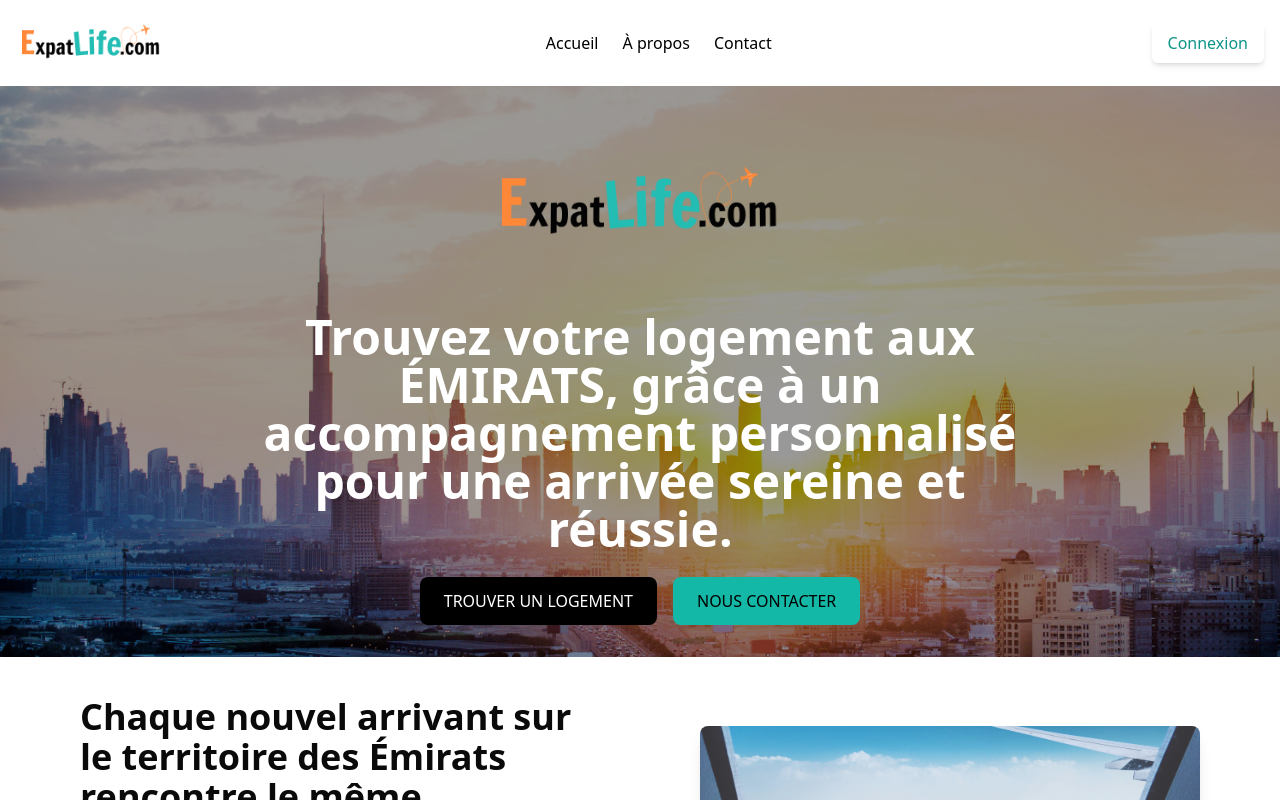
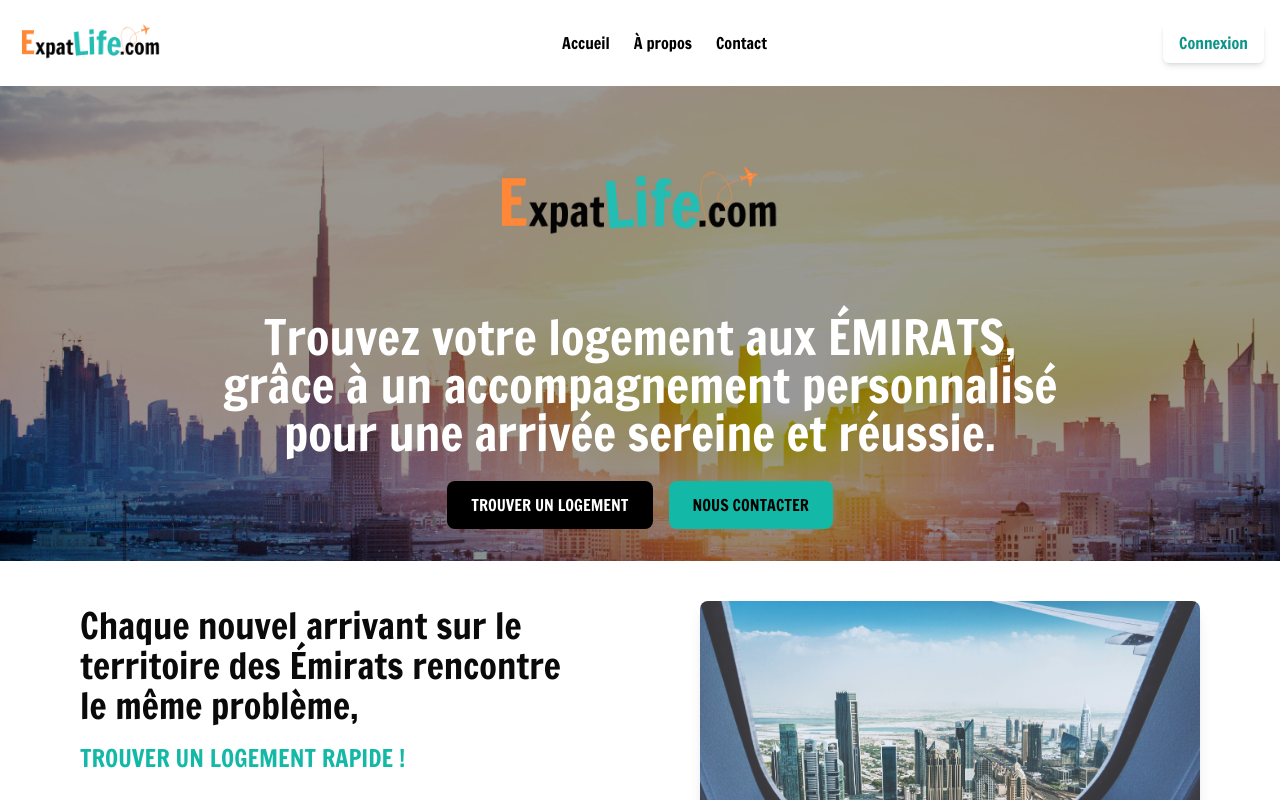
Before and after one commit to tiray972/ExpatLife, a Next.js app: page / in a window 1280 px wide. Shown: the top 800 px of the page. Built offline with nearby package versions, Linux system fonts and the light colour scheme; no server answers.

Commit message:
update fonts

```diff
--- a/src/app/globals.css
+++ b/src/app/globals.css
@@ -3,11 +3,14 @@
 @tailwind utilities;
 
 :root {
+  --font-francois-sans: "Francois One", sans-serif;
   --foreground-rgb: 0, 0, 0;
   --background-start-rgb: 214, 219, 220;
   --background-end-rgb: 255, 255, 255;
 }
-
+body {
+  font-family: var(--font-francois-sans);
+}
 @media (prefers-color-scheme: dark) {
   :root {
     --foreground-rgb: 255, 255, 255;
--- a/src/app/layout.js
+++ b/src/app/layout.js
@@ -4,6 +4,11 @@ import "./globals.css";
 const geistSans = localFont({
   src: "./fonts/GeistVF.woff",
   variable: "--font-geist-sans",
+  weight: "100 900",
+});
+const francois = localFont({
+  src: "./fonts/FrancoisOne-Regular.ttf",
+  variable: "--font-francois-sans",
   weight: "100 900",
 });
 const geistMono = localFont({
@@ -21,7 +26,7 @@ export default function RootLayout({ children }) {
   return (
     <html lang="en">
       <body suppressHydrationWarning
-        className={`${geistSans.variable} ${geistMono.variable} antialiased`}
+        className={`${geistSans.variable} ${francois.variable} ${geistMono.variable} antialiased`}
       >
         {children}
       </body>
```
Also changed, not shown: src/fonts/FrancoisOne-Regular.ttf (added).
